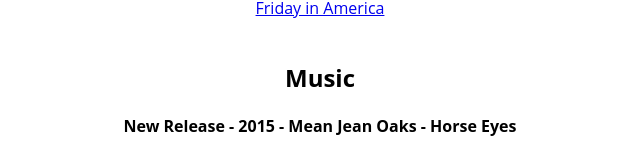
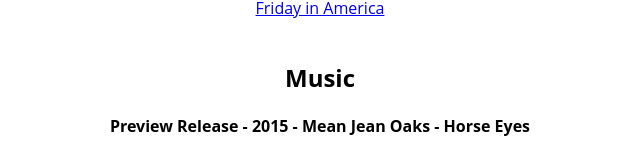
Before and after one commit to jajajrjr/jajajrjr.github.com, a Jekyll site: the page built from index.html, in a window 1280 px wide. Shown: the part 833-991 px from the top of the page, without its empty margins (320-960 px from the left). Built offline with Jekyll 4.4.1, drawn with Linux system fonts in a browser that asks for light colours; nearby versions of some CDN libraries; some web fonts are replaced; Markdown is read by kramdown in place of the engine named in the settings; the list of posts is cut into pages by our own code; grey boxes are pictures that could not be loaded.

Commit message:
Update index.html

```diff
--- a/index.html
+++ b/index.html
@@ -35,7 +35,7 @@
     <a href="http://www.facebook.com/fridayinamerica" target='_blank'>Friday in America</a> </br></br>
 
 <h2>Music</h2>
-<h4>New Release - 2015 - Mean Jean Oaks - Horse Eyes</h4>
+<h4>Preview Release - 2015 - Mean Jean Oaks - Horse Eyes</h4>
 <iframe style="border: 0; width: 350px; height: 350px;" src="https://bandcamp.com/EmbeddedPlayer/track=1357499147/size=large/bgcol=ffffff/linkcol=0687f5/minimal=true/transparent=true/" seamless><a href="http://meanjeanoaks.bandcamp.com/track/horse-eyes">Horse Eyes by Mean Jean Oaks</a></iframe>
 
 <iframe src="https://embed.spotify.com/?uri=spotify:user:jajajrjr:playlist:58W3SXgCLggHljQqC9hZJp&theme=white&view=coverart" width="100%" height="550" frameborder="0" allowtransparency="true"></iframe>
```
